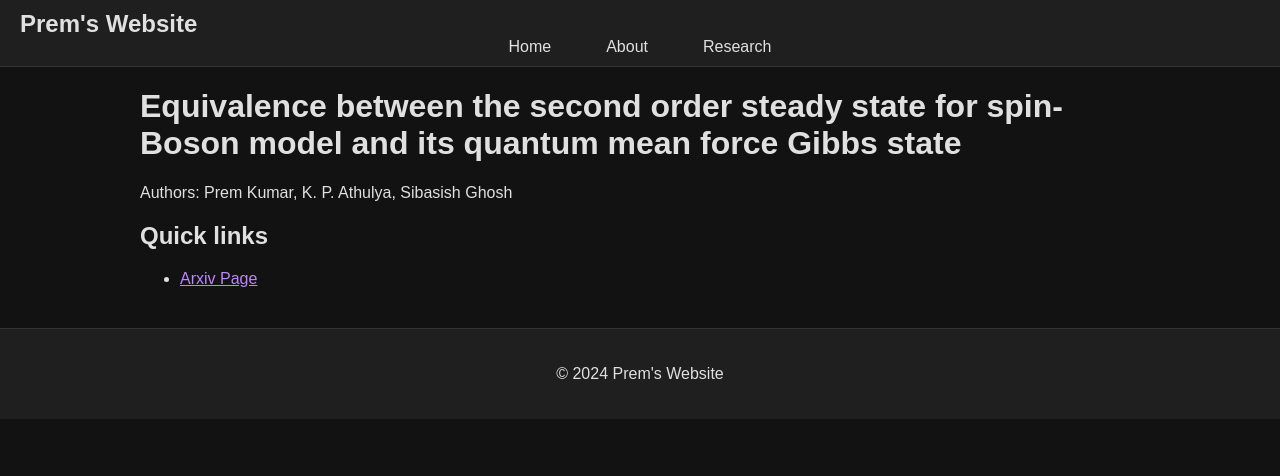
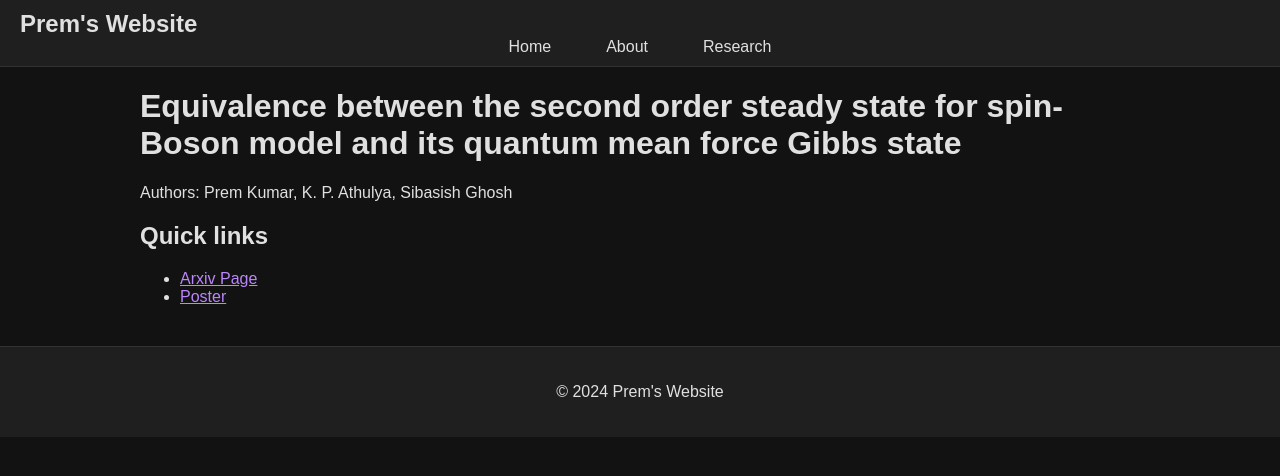
Before and after one commit to prem314/prem314.github.io, a Jekyll site: the page built from tcl4_paper.md, in a window 1280 px wide. Shown: the top 476 px of the page. Built offline with Jekyll 4.4.1, drawn with Linux system fonts in a browser that asks for light colours.

Commit message:
Update tcl4_paper.md

```diff
--- a/tcl4_paper.md
+++ b/tcl4_paper.md
@@ -8,3 +8,4 @@
 ## Quick links
 
   - [Arxiv Page](https://doi.org/10.48550/arXiv.2411.08869)
+  - [Poster](https://drive.google.com/file/d/1D-BdybGXn6Bgxzj81XQSfnoRgz97Prt-/view?usp=sharing)
```
